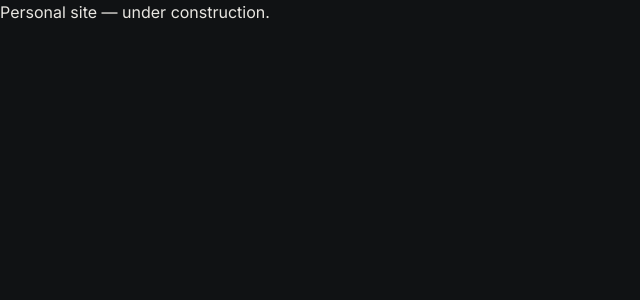
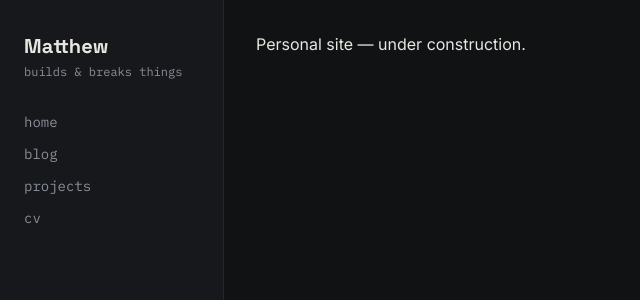
Before and after one commit to Sh3ll-M/personal-site, a Next.js app: page / in a window 1280 px wide. Shown: the top 300 px of the page, without its empty margins (0-640 px from the left). Built offline with nearby package versions, Linux system fonts and the light colour scheme.

Commit message:
feat: add persistent sidebar navigation

```diff
--- a/app/layout.tsx
+++ b/app/layout.tsx
@@ -1,11 +1,15 @@
 import type { ReactNode } from "react";
 import { spaceGrotesk, inter, plexMono } from "./fonts";
+import { Sidebar } from "@/components/Sidebar";
 import "./globals.css";
 
 export default function RootLayout({ children }: { children: ReactNode }) {
   return (
     <html lang="en" className={`${spaceGrotesk.variable} ${inter.variable} ${plexMono.variable}`}>
-      <body className="min-h-screen bg-bg font-body text-ink">{children}</body>
+      <body className="flex min-h-screen bg-bg font-body text-ink">
+        <Sidebar />
+        <main className="flex-1 px-8 py-8">{children}</main>
+      </body>
     </html>
   );
 }
--- /dev/null
+++ b/components/Sidebar.tsx
@@ -0,0 +1,24 @@
+import Link from "next/link";
+
+const NAV_ITEMS = [
+  { href: "/", label: "home" },
+  { href: "/blog", label: "blog" },
+  { href: "/projects", label: "projects" },
+  { href: "/cv", label: "cv" },
+];
+
+export function Sidebar() {
+  return (
+    <aside className="w-56 shrink-0 border-r border-rule bg-sidebar px-6 py-8">
+      <div className="font-display text-xl font-bold text-ink">Matthew</div>
+      <div className="mt-1 font-mono text-xs text-muted">builds &amp; breaks things</div>
+      <nav className="mt-8 flex flex-col gap-3 font-mono text-sm text-muted">
+        {NAV_ITEMS.map((item) => (
+          <Link key={item.href} href={item.href} className="hover:text-ink">
+            {item.label}
+          </Link>
+        ))}
+      </nav>
+    </aside>
+  );
+}
--- a/lib/content/posts.ts
+++ b/lib/content/posts.ts
@@ -36,7 +36,7 @@ export function getAllPosts(
     const frontmatter = parseFrontmatter(frontmatterSchema, data, filePath);
     const slug = file.replace(/\.md$/, "");
     const git = gitMeta(path.relative(process.cwd(), filePath));
-    return { ...frontmatter, slug, content, git };
+    return { ...frontmatter, slug, content, git } as Post;
   });
 
   return posts.sort((a, b) => (a.date < b.date ? 1 : -1));
--- a/lib/content/projects.ts
+++ b/lib/content/projects.ts
@@ -44,7 +44,7 @@ export function getAllProjects(
     const frontmatter = parseFrontmatter(projectFrontmatterSchema, data, filePath);
     const slug = file.replace(/\.md$/, "");
     const git = gitMeta(path.relative(process.cwd(), filePath));
-    return { ...frontmatter, slug, content, git };
+    return { ...frontmatter, slug, content, git } as Project;
   });
 
   return projects.sort((a, b) => (a.date < b.date ? 1 : -1));
```
Also changed, not shown: lib/content/schema.ts (+5 -3 lines).
